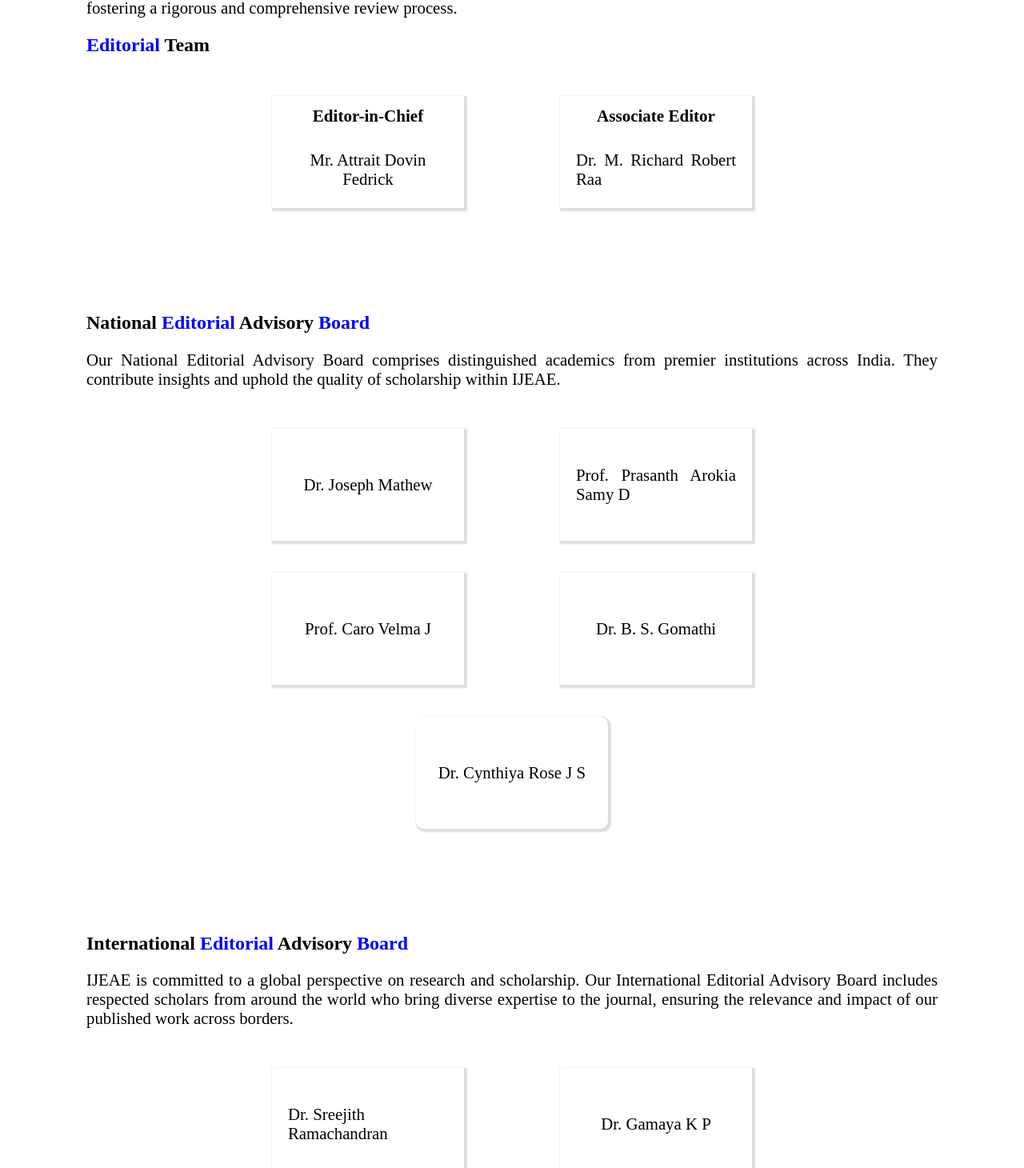
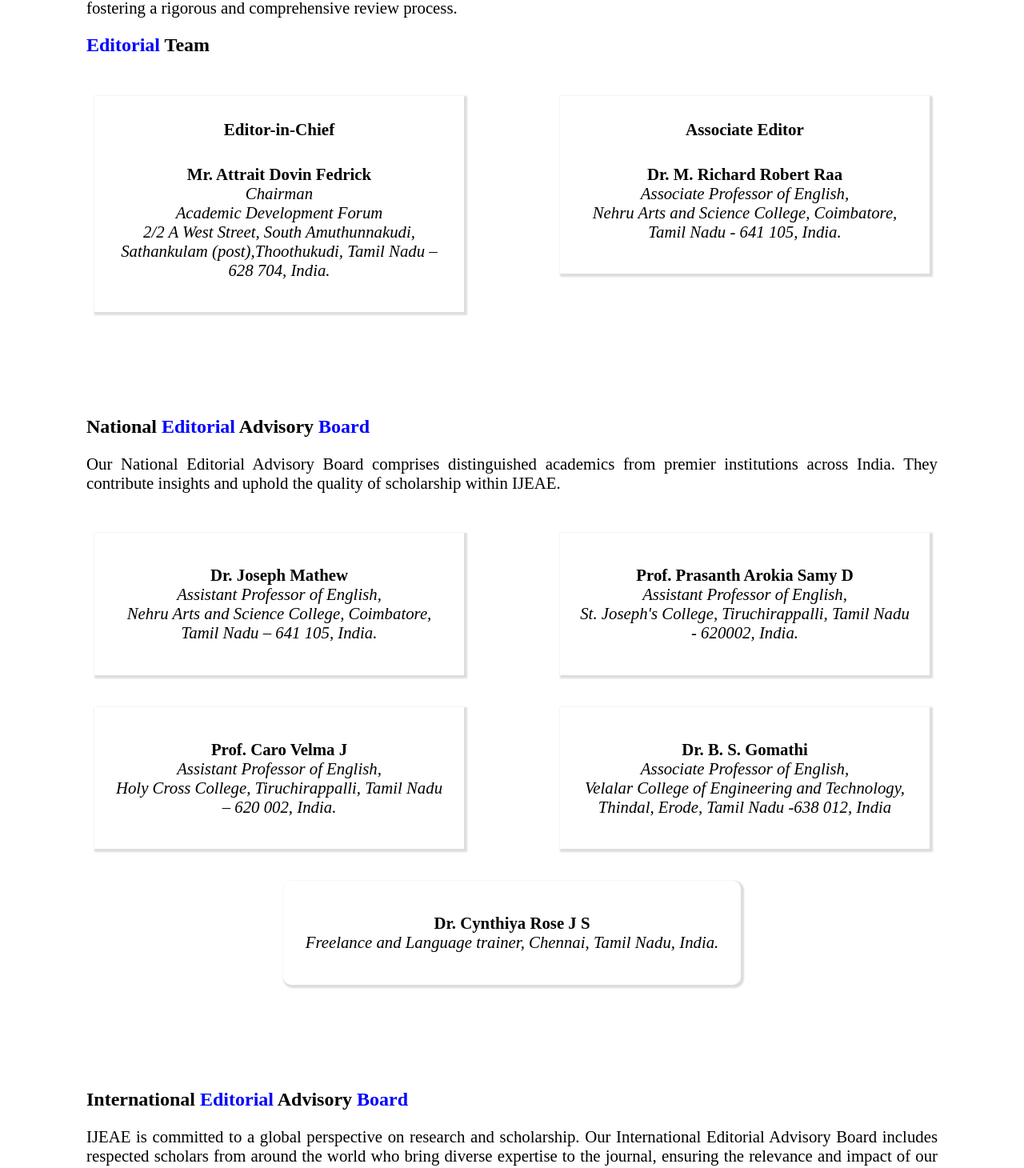
Before and after one commit to clownfish1805/journal_website, a React (Create React App) app: page /editorial in a window 1280 px wide. Shown: the part 306-1766 px from the top of the page at 80% size. Built offline with nearby package versions, Linux system fonts and the light colour scheme.

Commit message:
changes in editorial for address

```diff
--- a/src/Pages/Editorial/Editorial.css
+++ b/src/Pages/Editorial/Editorial.css
@@ -23,8 +23,8 @@
 }
 
 .box-editorial {
-    width: 200px;
-    height: 100px;
+    width: 100%;
+    height: 100%;
     margin: 10px;
     padding: 20px;
     /* border: 1px solid #ccc; */
@@ -33,15 +33,20 @@
     flex-direction: column;
     justify-content: center;
     align-items: center;
-    text-align: justify;
+    text-align: center;
 }
 
+.box-editorial p{
+    font-style: italic;
+}
 .fifth-box-edit {
-    width: 200px;
-    height: 100px;
+    width: 50%;
+    height: 50%;
     box-shadow: 2px 2px 2px 2px rgb(221, 221, 221);
 }
-
+.fifth-box-edit p{
+    font-style: italic;
+}
 /* Responsive Styles */
 @media (max-width: 1024px) {
     .editorial-content {
--- a/src/Pages/Editorial/Editorial.js
+++ b/src/Pages/Editorial/Editorial.js
@@ -42,11 +42,25 @@ const Editorial = () => {
           <div class="row-editorial">
             <div class="box-editorial">
               <h3>Editor-in-Chief</h3>
-              <p style={{ textAlign: "center" }}>Mr. Attrait Dovin Fedrick</p>
+              <p>
+                <span style={{ fontWeight: "bold", fontStyle: "normal" }}>
+                  Mr. Attrait Dovin Fedrick
+                </span>
+                <br></br>
+                Chairman<br></br>Academic Development Forum<br></br>2/2 A West
+                Street, South Amuthunnakudi, Sathankulam (post),Thoothukudi,
+                Tamil Nadu – 628 704, India.
+              </p>
             </div>
             <div class="box-editorial">
               <h3>Associate Editor</h3>
-              <p>Dr. M. Richard Robert Raa</p>
+              <p>
+                <span style={{ fontWeight: "bold", fontStyle: "normal" }}>
+                  Dr. M. Richard Robert Raa
+                </span>
+                <br></br>Associate Professor of English,<br></br>Nehru Arts and
+                Science College, Coimbatore, Tamil Nadu - 641 105, India.
+              </p>
             </div>
           </div>
         </div>
@@ -66,23 +80,54 @@ const Editorial = () => {
         <div class="container-editorial">
           <div class="row-editorial">
             <div class="box-editorial">
-              <p>Dr. Joseph Mathew</p>
+              <p>
+                <span style={{ fontWeight: "bold", fontStyle: "normal" }}>
+                  Dr. Joseph Mathew
+                </span>
+                <br></br>Assistant Professor of English, <br></br>Nehru Arts and
+                Science College, Coimbatore, Tamil Nadu – 641 105, India.
+              </p>
             </div>
             <div class="box-editorial">
-              <p>Prof. Prasanth Arokia Samy D</p>
+              <p>
+                <span style={{ fontWeight: "bold", fontStyle: "normal" }}>
+                  Prof. Prasanth Arokia Samy D
+                </span>
+                <br></br>Assistant Professor of English, <br></br>St. Joseph's
+                College, Tiruchirappalli, Tamil Nadu - 620002, India.
+              </p>
             </div>
           </div>
           <div class="row-editorial">
             <div class="box-editorial">
-              <p>Prof. Caro Velma J</p>
+              <p>
+                <span style={{ fontWeight: "bold", fontStyle: "normal" }}>
+                  Prof. Caro Velma J
+                </span>
+                <br></br>Assistant Professor of English, <br></br>Holy Cross
+                College, Tiruchirappalli, Tamil Nadu – 620 002, India.
+              </p>
             </div>
             <div class="box-editorial">
-              <p>Dr. B. S. Gomathi</p>
+              <p>
+                <span style={{ fontWeight: "bold", fontStyle: "normal" }}>
+                  Dr. B. S. Gomathi
+                </span>
+                <br></br>Associate Professor of English, <br></br>Velalar
+                College of Engineering and Technology, Thindal, Erode, Tamil
+                Nadu -638 012, India
+              </p>
             </div>
           </div>
           <div class="row-editorial">
             <div class="box fifth-box-edit">
-              <p>Dr. Cynthiya Rose J S</p>
+              <p>
+                <span style={{ fontWeight: "bold", fontStyle: "normal" }}>
+                  Dr. Cynthiya Rose J S
+                </span>
+                <br></br>Freelance and Language trainer, Chennai, Tamil Nadu,
+                India.
+              </p>
             </div>
           </div>
         </div>
@@ -103,10 +148,22 @@ const Editorial = () => {
         <div class="container-editorial">
           <div class="row-editorial">
             <div class="box-editorial">
-              <p style={{ textAlign: "left" }}>Dr. Sreejith Ramachandran</p>
+              <p>
+                <span style={{ fontWeight: "bold", fontStyle: "normal" }}>
+                  Dr. Sreejith Ramachandran
+                </span>
+                <br></br>Associate Professor and Head,<br></br> Department of
+                English at Acharya University, Karakul, Uzbekistan
+              </p>
             </div>
             <div class="box-editorial">
-              <p>Dr. Gamaya K P</p>
+              <p>
+                <span style={{ fontWeight: "bold", fontStyle: "normal" }}>
+                  Dr. Gamaya K P
+                </span>
+                <br></br>Senior Assistant Professor, <br></br>Department of
+                English at Acharya University, Karakul, Uzbekistan.
+              </p>
             </div>
           </div>
         </div>
```
